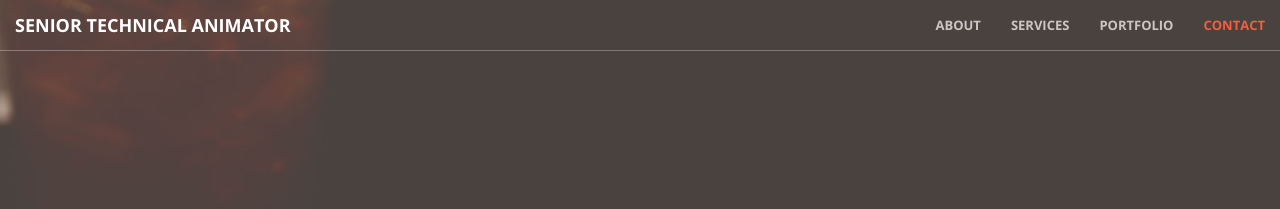
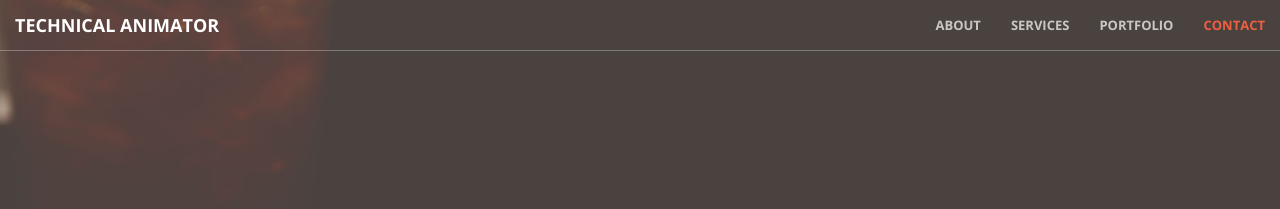
Before and after one commit to lucasposito/lucasposito.github.io, a Jekyll site: the page built from index.html, in a window 1280 px wide. Shown: the top 209 px of the page. Built offline with Jekyll 4.4.1, drawn with Linux system fonts in a browser that asks for light colours.

Commit message:
Update nav

```diff
--- a/_includes/nav.html
+++ b/_includes/nav.html
@@ -8,7 +8,7 @@
                 <span class="icon-bar"></span>
                 <span class="icon-bar"></span>
             </button>
-            <a class="navbar-brand page-scroll" href="#page-top">Senior Technical Animator</a>
+            <a class="navbar-brand page-scroll" href="#page-top">Technical Animator</a>
         </div>
 
         <!-- Collect the nav links, forms, and other content for toggling -->
```
